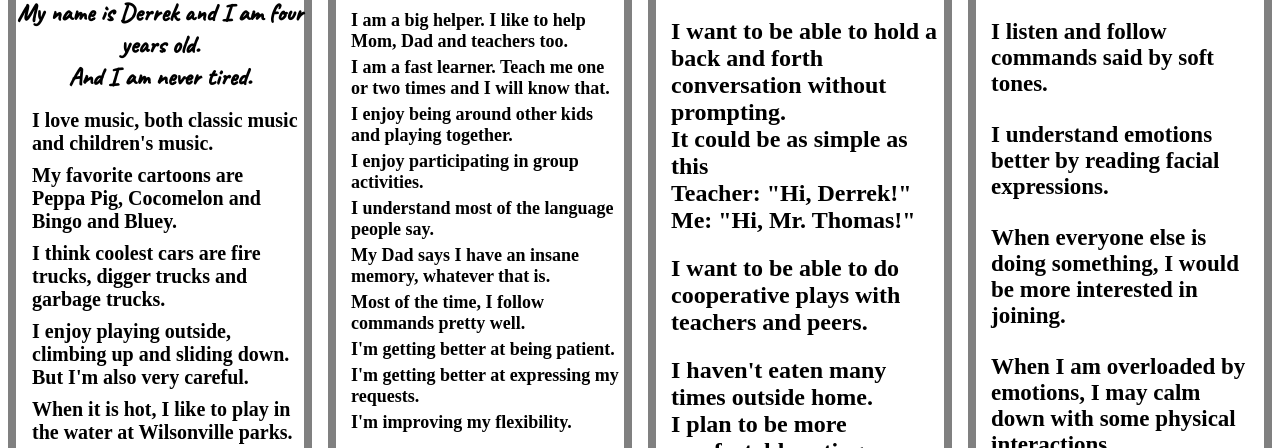
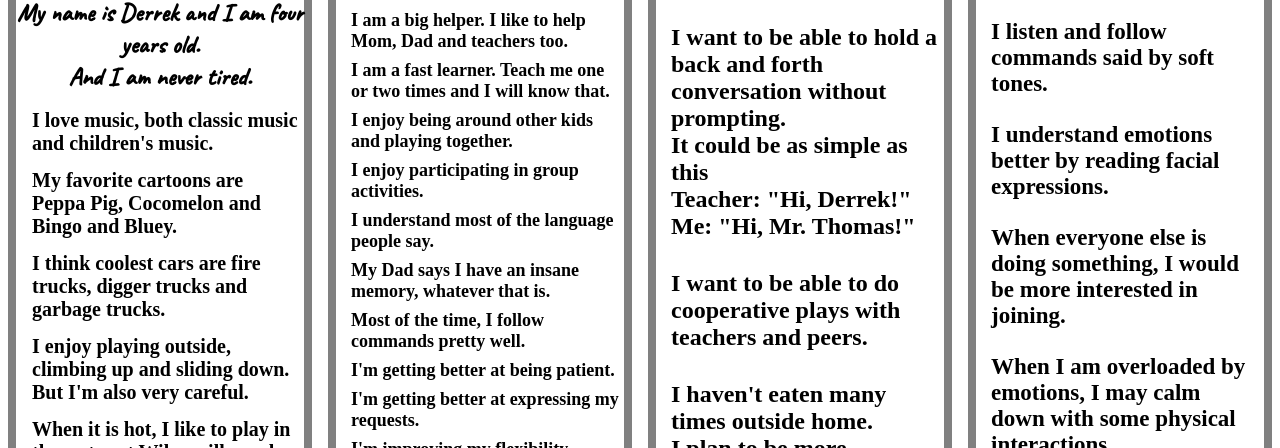
Before and after one commit to William-SicongChen/Derrek, a plain HTML site: page index.html in a window 1280 px wide. Shown: the part 66-514 px from the top of the page. Drawn offline with nearby package versions, Linux system fonts and the light colour scheme.

Commit message:
change styles

```diff
--- a/style.css
+++ b/style.css
@@ -37,7 +37,7 @@ ul {
     font-size: 20px;
     font-weight: bold;
     flex-shrink: 1;
-    margin: 9px 1px;
+    margin: 14px 1px;
 }
 
 .one img {
@@ -50,7 +50,7 @@ ul {
 
 .two li {
     font-size: 18px;
-    margin: 5px 0;
+    margin: 8px 0;
 }
 
 .two img {
@@ -62,7 +62,7 @@ ul {
 
 .three li {
     font-size: 24px;
-    margin: 21px 0;
+    margin: 30px 0;
 }
 
 .three img {
```
